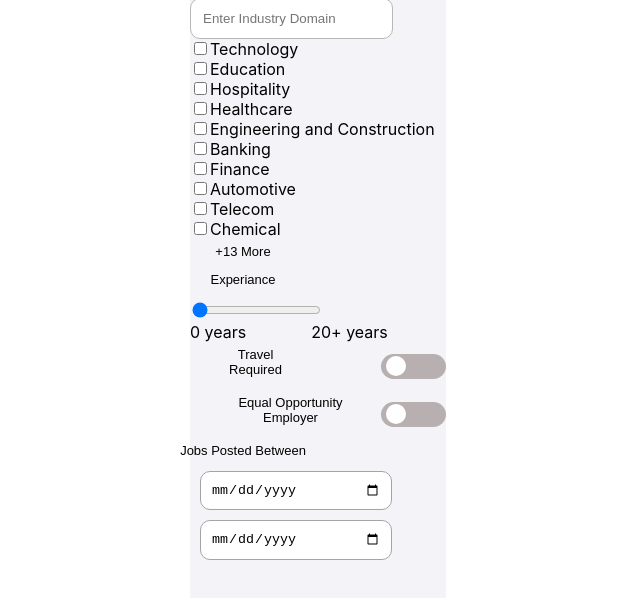
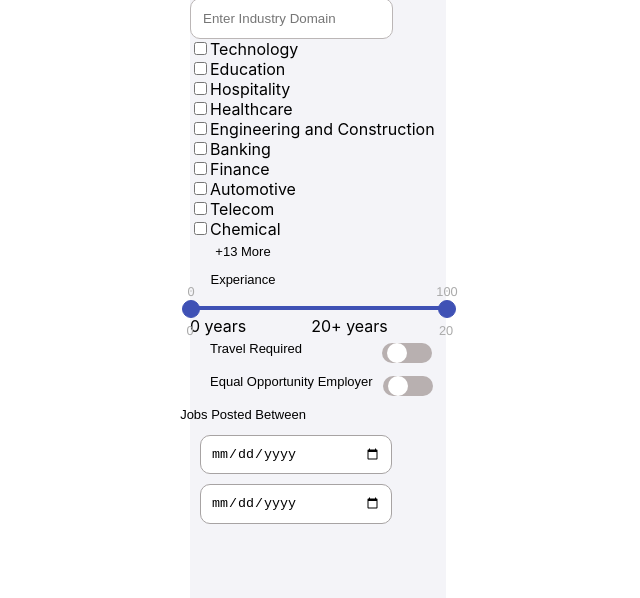
Before and after one commit to ushabanda/Truetalent, a React (Create React App) app: page /jobs/search in a window 1280 px wide. Shown: the part 1119-1717 px from the top of the page, without its empty margins (0-640 px from the left). Built offline with nearby package versions, Linux system fonts and the light colour scheme.

Commit message:
Added range slider in filter search section

```diff
--- a/package.json
+++ b/package.json
@@ -6,12 +6,15 @@
     "@emotion/react": "^11.11.0",
     "@emotion/styled": "^11.11.0",
     "@mui/icons-material": "^5.11.16",
-    "@mui/material": "^5.12.3",
+    "@mui/material": "^5.13.0",
+    "@ramonak/react-progress-bar": "^5.0.3",
     "@testing-library/jest-dom": "^5.16.5",
     "@testing-library/react": "^13.4.0",
     "@testing-library/user-event": "^13.5.0",
     "react": "^18.2.0",
     "react-dom": "^18.2.0",
+    "react-input-range": "^1.3.0",
+    "react-range-slider-input": "^3.0.7",
     "react-router-dom": "^6.11.1",
     "react-scripts": "5.0.1",
     "web-vitals": "^2.1.4"
--- a/src/components/Jobs/index.jsx
+++ b/src/components/Jobs/index.jsx
@@ -2,7 +2,9 @@ import React from "react";
 import SearchIcon from "@mui/icons-material/Search";
 import LocationOnIcon from "@mui/icons-material/LocationOn";
 import "./styles.css";
-import ProgressBar from "@ramonak/react-progress-bar";
+import Rangeslider from "../Rangeslider";
+// import RangeSlider from 'react-range-slider-input';
+// import 'react-range-slider-input/dist/style.css';
 
 function Jobs() {
   return (
@@ -221,10 +223,9 @@ function Jobs() {
             <p>+13 More</p>
             <div>
               <p>Experiance</p>
-              <div className="progress">
-              <input type="range" min="0" max="20" value="0" className="progressbarOne"/>
-               {/* <input type="range" min="0" max="20" value="20" className="progressbarTwo"/> */}
-              </div>
+
+              <Rangeslider />
+
               <div className="years">
                <div className="yearOne">0 years</div>
               <div className="yearTwenty">20+ years</div>
@@ -253,6 +254,7 @@ function Jobs() {
                 <input type="date" className="calender date" />
               </div>
             </div>
+
           </form>
         </div>
       </div>
--- a/src/components/Jobs/styles.css
+++ b/src/components/Jobs/styles.css
@@ -91,8 +91,8 @@ p{
 .toggle-one{
     position:relative;
     display:block;
-    height:25px;
-    width:65px;
+    height:20px;
+    width:50px;
     background-color:rgb(184, 176, 176);
     border-radius:20px;
     cursor: pointer;
@@ -101,8 +101,8 @@ p{
 .toggle-thr {
     position:relative;
     display:block;
-    height:25px;
-    width:65px;
+    height:20px;
+    width:50px;
     background-color:rgb(184, 176, 176);
     border-radius:20px;
     cursor: pointer;
@@ -141,10 +141,10 @@ background-color: #14BC9A;
     background-color: #14BC9A;
 }
 .toggle:checked + .toggle-one:before{
-    left:42px;
+    left:27px;
 }
 .toggle-two:checked + .toggle-thr:before{
-    left:42px;
+    left:27px;
 }
 .toggle-container{
     display:flex;
--- /dev/null
+++ b/src/components/Rangeslider/index.jsx
@@ -0,0 +1,30 @@
+import React, { useState } from 'react';
+import ReactDOM from 'react-dom';
+import InputRange from 'react-input-range';
+import 'react-input-range/lib/css/index.css';
+import "./styles.css"
+
+function Rangeslider() {
+    const [value, setValue] = useState({ min: 0, max: 100 });
+    const handleRangeChange = (value) => {
+        setValue(value);
+      };
+
+  return (
+    <div>
+      <InputRange
+  maxValue={20}
+  minValue={0}
+  value={value}
+  onChange={handleRangeChange}
+  // formatLabel={(value, type) => {
+  //   if (type === 'min' || type === 'max') {
+  //     return <span className="input-range__label--value">{value}</span>;
+  //   }
+  // }}
+/>
+    </div>
+  )
+}
+
+export default Rangeslider
--- /dev/null
+++ b/src/components/Rangeslider/styles.css
@@ -0,0 +1,19 @@
+.input-range__label-container {
+    display: flex;
+    justify-content: space-between;
+    position: relative;
+  }
+
+  .input-range__label--value {
+    position: absolute;
+    top: -20px;
+    left: 0;
+    width: 0px;
+    height: 0px;
+    border-radius: 50%;
+    background-color: #fff;
+    border: 1px solid #ccc;
+    display: flex;
+    align-items: center;
+    justify-content: center;
+  }
```
Also changed, not shown: 1 other file (tests, documents, lock files or other folders).
